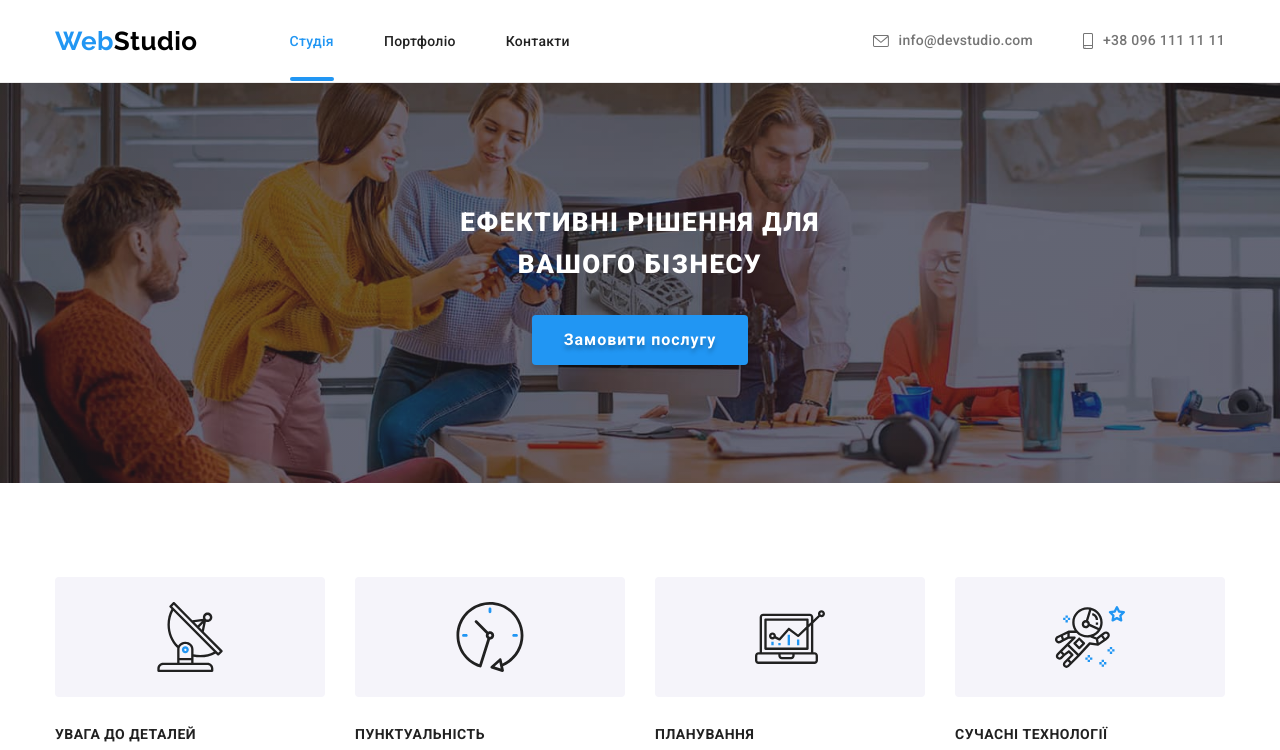
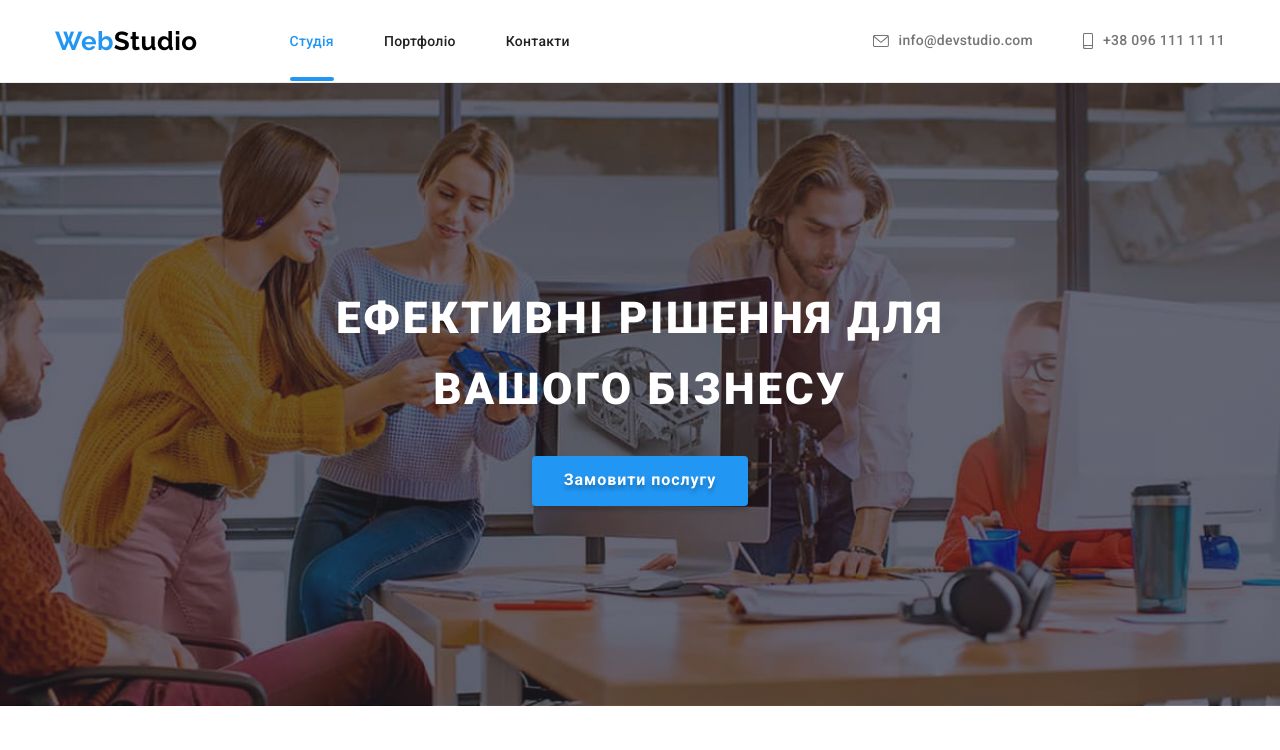
Before and after one commit to Dima-Koverznev/goit-markup-hw-08, a plain HTML site: page index.html in a window 1280 px wide. Shown: the top 750 px of the page. Drawn offline with nearby package versions, Linux system fonts and the light colour scheme.

Commit message:
corected mistake

```diff
--- a/sass/components/_section.scss
+++ b/sass/components/_section.scss
@@ -8,5 +8,7 @@
   @media screen and(max-width: 768px) {
     padding-top: 60px;
     padding-bottom: 60px;
+    padding-right: 15px;
+    padding-left: 15px;
   }
   }
--- a/sass/layouts/_header.scss
+++ b/sass/layouts/_header.scss
@@ -128,6 +128,11 @@
     justify-content: center;
     align-items: center;
     }
+
+    @media screen and (min-width: 1200px) {
+    padding-top: 32px;
+    padding-bottom: 32px;
+    }
   }
 
 .contacts__link--tel {
@@ -154,7 +159,7 @@
     background-color: rgba(0,0,0,0);
     z-index: 2;
 
-    @media screen and (min-width: 768px) {
+    @media screen and (min-width: 481px) {
       display: none;
     }
   }
--- a/sass/layouts/_hero.scss
+++ b/sass/layouts/_hero.scss
@@ -1,8 +1,8 @@
 .hero {
   max-width: 100%;
   margin: 0 auto;
-  padding-top: 118px;
-  padding-bottom: 118px;
+  padding-top: 200px;
+  padding-bottom: 200px;
   text-align: center;
 
   background-color: #c4c4c4;
@@ -33,7 +33,7 @@
 
   color: var(--primary-white-color);
   font-weight: 900;
-  font-size: 26px;
+  font-size: 44px;
   line-height: 1.6153846154;
   letter-spacing: 0.06em;
   text-transform: uppercase;
--- a/sass/layouts/_team.scss
+++ b/sass/layouts/_team.scss
@@ -7,6 +7,7 @@
     font-size: 28px;
     line-height: 1.1785714286;
     text-align: center;
+    padding: 0, 15px;
 
     @media screen and (min-width: 1200px) {
     font-size: 36px;
```
Also changed, not shown: css/main.css, css/main.min.css, sass/base/_common.scss (line endings or trailing spaces), 2 other files.
